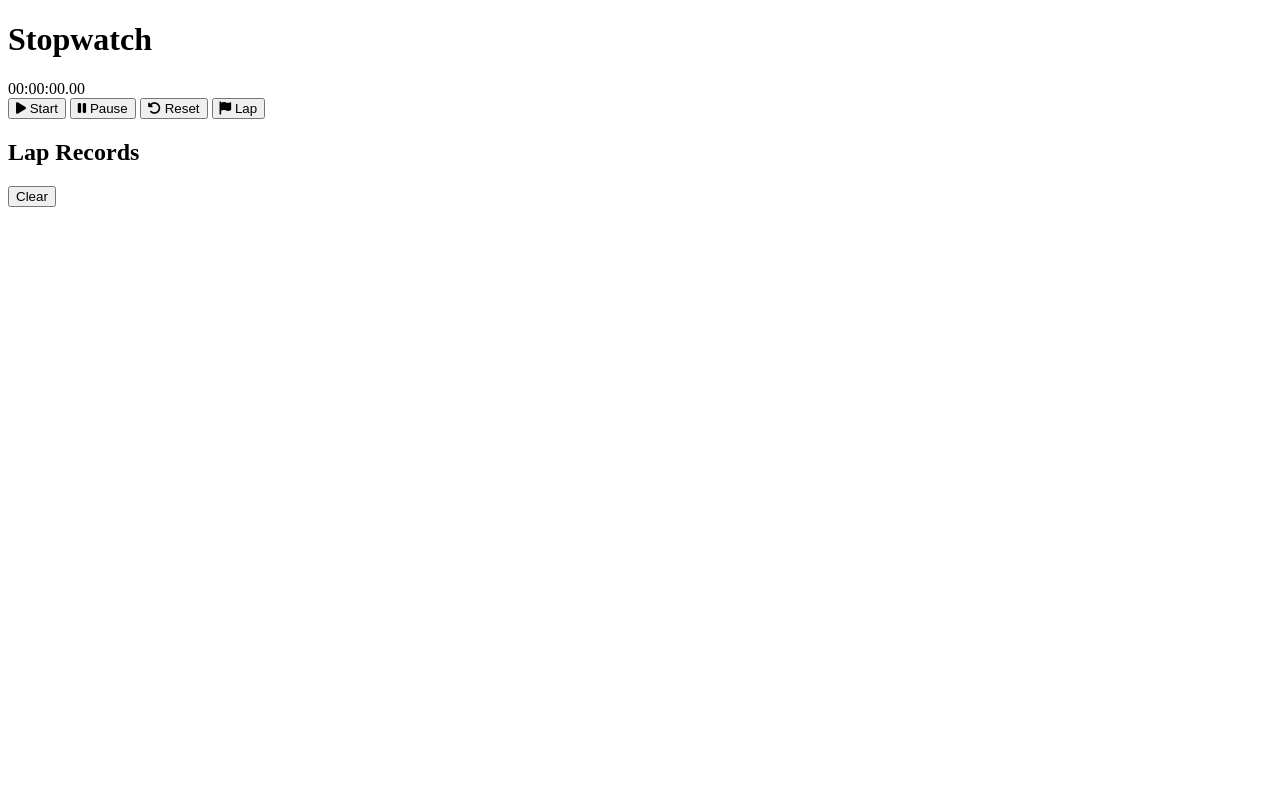
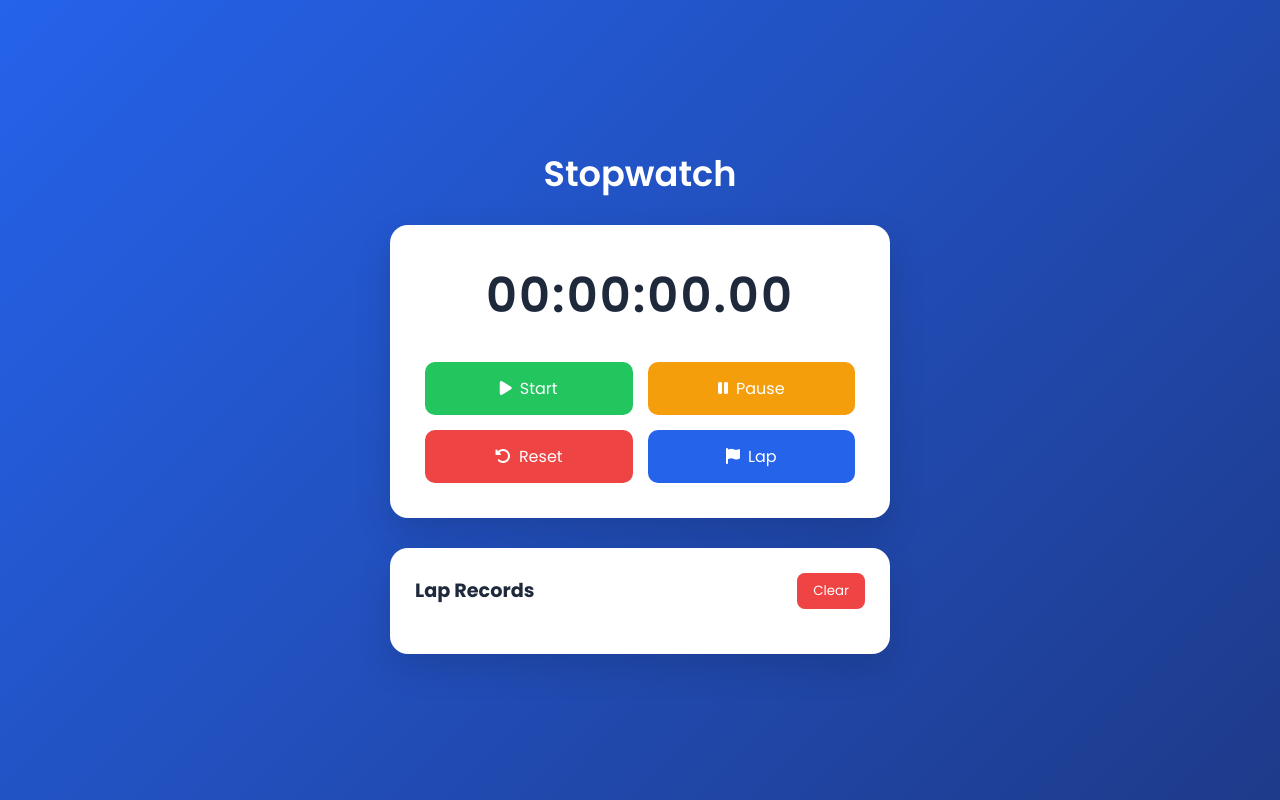
Before and after one commit to priyanshupnwr/PRODIGY_WD_02, a plain HTML site: page index.html in a window 1280 px wide. Drawn offline with Linux system fonts and the light colour scheme.

Commit message:
styling through css

```diff
--- a/index.html
+++ b/index.html
@@ -16,7 +16,7 @@
     <link rel="stylesheet"
         href="https://cdnjs.cloudflare.com/ajax/libs/font-awesome/6.7.2/css/all.min.css">
 
-    <!-- <link rel="stylesheet" href="style.css"> -->
+    <link rel="stylesheet" href="style.css">
 </head>
 
 <body>
--- /dev/null
+++ b/style.css
@@ -0,0 +1,189 @@
+* {
+    margin: 0;
+    padding: 0;
+    box-sizing: border-box;
+}
+
+body {
+    font-family: "Poppins", sans-serif;
+    min-height: 100vh;
+    background: linear-gradient(135deg, #2563eb, #1e3a8a);
+    display: flex;
+    justify-content: center;
+    align-items: center;
+    padding: 20px;
+    color: #1e293b;
+}
+
+.container {
+    width: 100%;
+    max-width: 500px;
+}
+
+h1 {
+    color: #fff;
+    text-align: center;
+    margin-bottom: 25px;
+    font-size: 2.2rem;
+    font-weight: 600;
+}
+
+.stopwatch {
+    background: #fff;
+    border-radius: 18px;
+    padding: 35px;
+    box-shadow: 0 15px 35px rgba(0, 0, 0, 0.15);
+}
+
+.display {
+    text-align: center;
+    font-size: 3rem;
+    font-weight: 600;
+    margin-bottom: 30px;
+    letter-spacing: 2px;
+    color: #1e293b;
+}
+
+.controls {
+    display: grid;
+    grid-template-columns: repeat(2, 1fr);
+    gap: 15px;
+}
+
+.btn {
+    border: none;
+    border-radius: 10px;
+    padding: 14px;
+    font-size: 1rem;
+    font-family: inherit;
+    cursor: pointer;
+    transition: .25s;
+    color: #fff;
+
+    display: flex;
+    justify-content: center;
+    align-items: center;
+    gap: 8px;
+}
+
+.btn:hover {
+    transform: translateY(-2px);
+}
+
+.primary {
+    background: #22c55e;
+}
+
+.primary:hover {
+    background: #16a34a;
+}
+
+.warning {
+    background: #f59e0b;
+}
+
+.warning:hover {
+    background: #d97706;
+}
+
+.danger {
+    background: #ef4444;
+}
+
+.danger:hover {
+    background: #dc2626;
+}
+
+.secondary {
+    background: #2563eb;
+}
+
+.secondary:hover {
+    background: #1d4ed8;
+}
+
+.laps {
+    margin-top: 30px;
+    background: #fff;
+    border-radius: 18px;
+    padding: 25px;
+    box-shadow: 0 15px 35px rgba(0, 0, 0, .12);
+}
+
+.lap-header {
+    display: flex;
+    justify-content: space-between;
+    align-items: center;
+    margin-bottom: 20px;
+}
+
+.lap-header h2 {
+    font-size: 1.2rem;
+    color: #1e293b;
+}
+
+.clear-btn {
+    border: none;
+    background: #ef4444;
+    color: white;
+    padding: 8px 16px;
+    border-radius: 8px;
+    cursor: pointer;
+    transition: .25s;
+    font-family: inherit;
+}
+
+.clear-btn:hover {
+    background: #dc2626;
+}
+
+#lapList {
+    list-style: none;
+    max-height: 250px;
+    overflow-y: auto;
+}
+
+#lapList li {
+    display: flex;
+    justify-content: space-between;
+    align-items: center;
+    padding: 12px 15px;
+    margin-bottom: 10px;
+    background: #f8fafc;
+    border-radius: 8px;
+    border: 1px solid #e2e8f0;
+    font-size: .95rem;
+}
+
+#lapList li:last-child {
+    margin-bottom: 0;
+}
+
+#lapList::-webkit-scrollbar {
+    width: 6px;
+}
+
+#lapList::-webkit-scrollbar-thumb {
+    background: #cbd5e1;
+    border-radius: 10px;
+}
+
+@media (max-width: 600px) {
+
+    .stopwatch,
+    .laps {
+        padding: 25px;
+    }
+
+    .display {
+        font-size: 2.2rem;
+    }
+
+    .controls {
+        grid-template-columns: 1fr;
+    }
+
+    h1 {
+        font-size: 1.8rem;
+    }
+}
```
